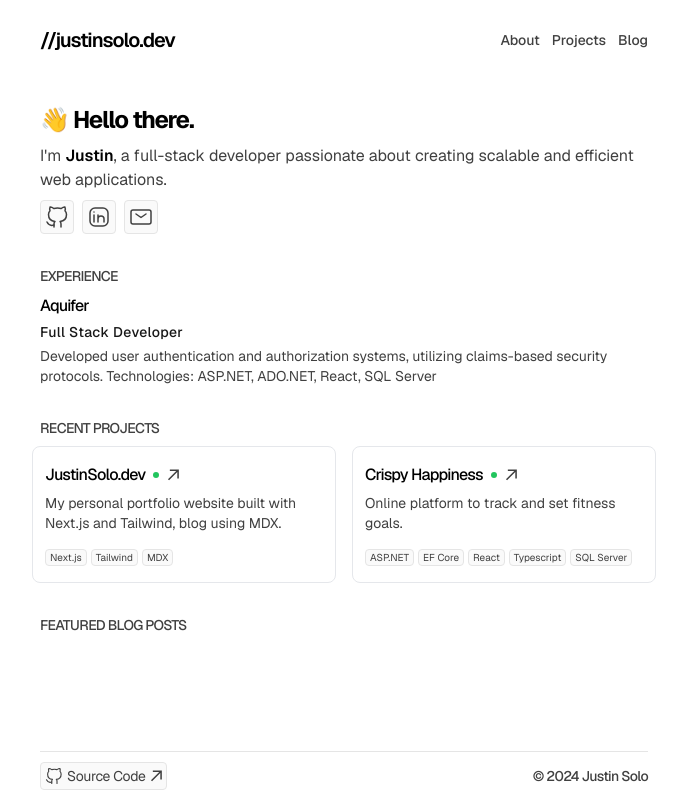
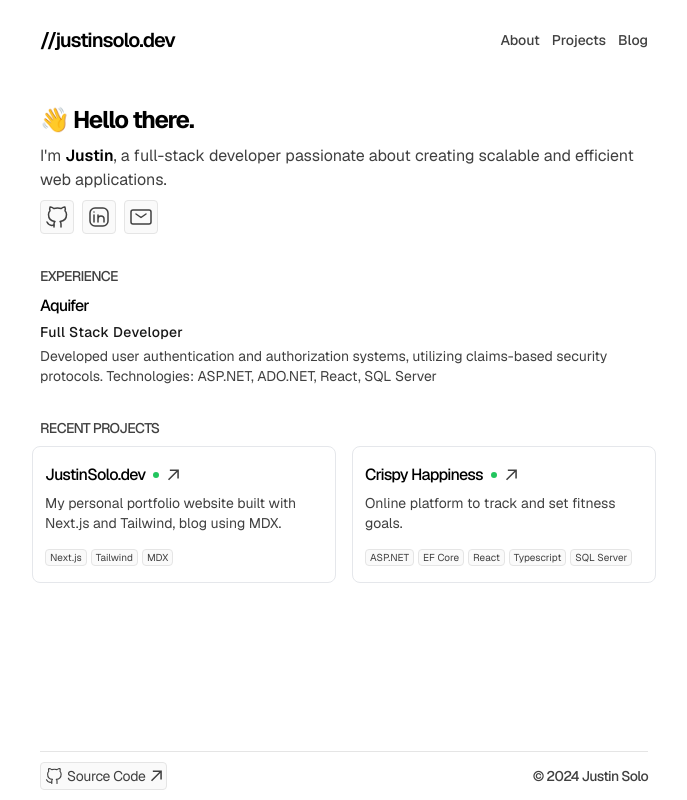
Before and after one commit to justinpaulosolo/justinsolo.dev, a Next.js app: page / in a window 1280 px wide. Shown: the whole page, without its empty margins (296-983 px from the left). Built offline with nearby package versions, Linux system fonts and the light colour scheme.

Commit message:
Remove featured blog posts section

```diff
--- a/app/page.tsx
+++ b/app/page.tsx
@@ -122,11 +122,6 @@ export default function Home() {
           />
         </div>
       </section>
-      <section className="space-y-2">
-        <h2 className="text-pretty text-sm font-light tracking-wide text-neutral-700 dark:text-neutral-200">
-          FEATURED BLOG POSTS
-        </h2>
-      </section>
     </section>
   );
 }
```
